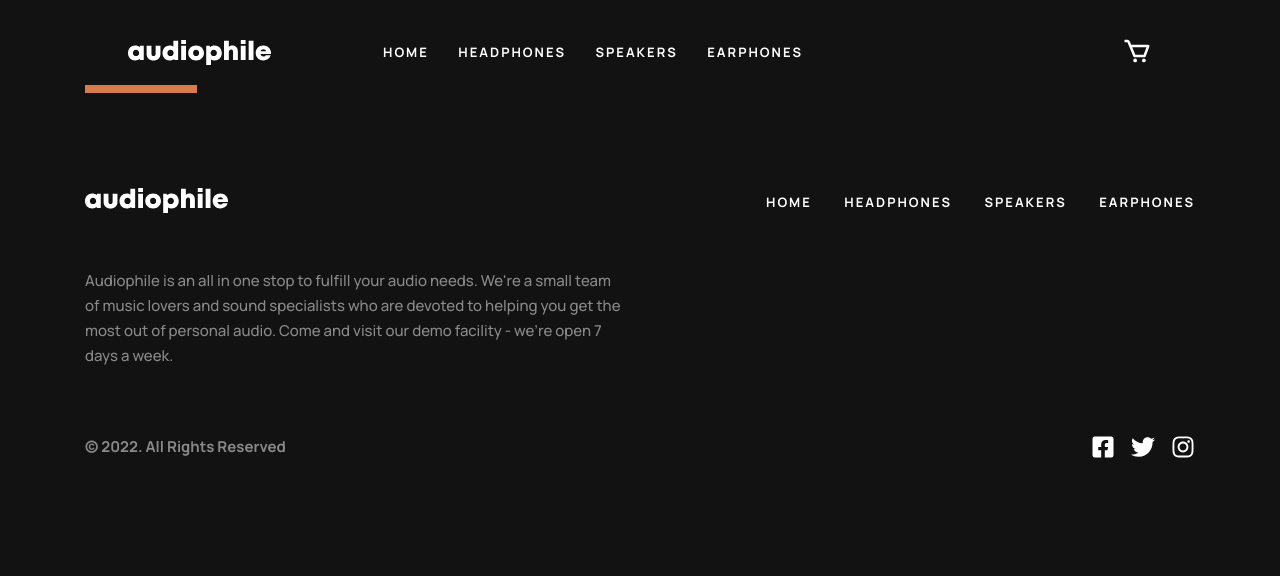
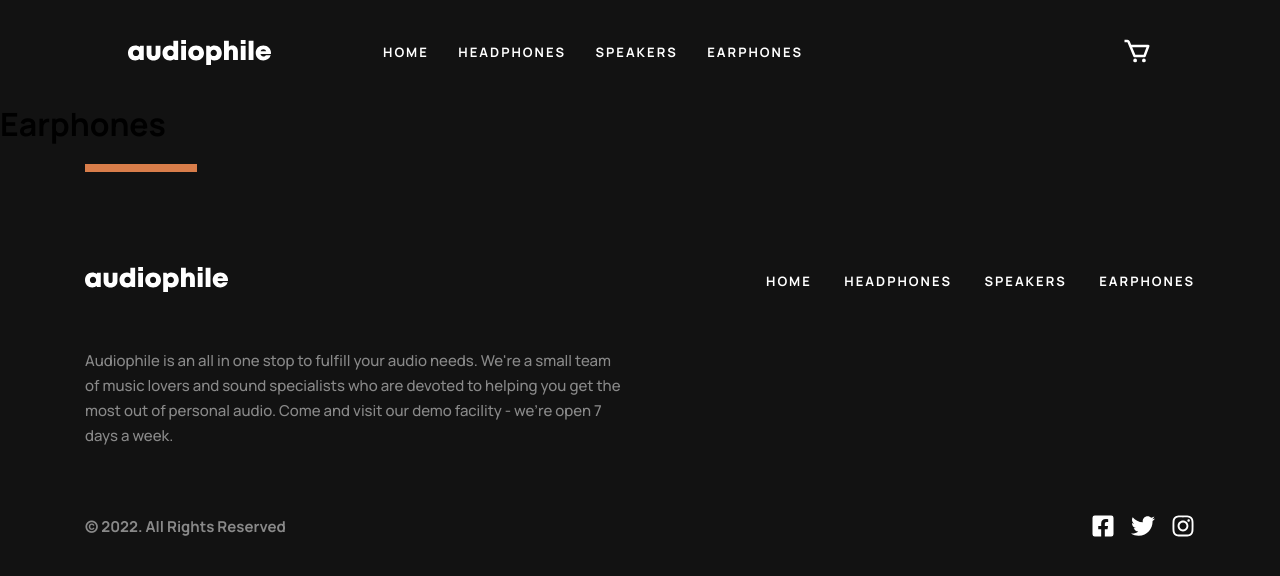
Before and after one commit to Oyinbayode/audiophile, a React (Create React App) app: page /categories/Earphones in a window 1280 px wide. Shown: the top 576 px of the page. Built offline with nearby package versions, Linux system fonts and the light colour scheme; no server answers.

Commit message:
Set up Params to mat route

```diff
--- a/src/App.js
+++ b/src/App.js
@@ -3,7 +3,7 @@ import "normalize.css";
 import { BrowserRouter as Router, Routes, Route } from "react-router-dom";
 import styled from "styled-components";
 import GlobalStyle from "./globalStyles";
-import Homepage from "./pages/HomePage/Homepage";
+import { HomePage, CategoryPage } from "./pages";
 import { Footer, NavBar } from "./components";
 import { useDispatch, useSelector } from "react-redux";
 import { fetchProductData } from "./redux/slices/ProductsSlice";
@@ -24,7 +24,8 @@ function App() {
       <Router>
         <NavBar />
         <Routes>
-          <Route path="/" element={<Homepage />} />
+          <Route path="/" element={<HomePage />} />
+          <Route path="/categories/:category" element={<CategoryPage />} />
         </Routes>
         <Footer />
       </Router>
--- a/src/components/ShopNow/Cards.json
+++ b/src/components/ShopNow/Cards.json
@@ -3,17 +3,20 @@
     {
       "image": "/images/headphones.svg",
       "title": "headphones",
-      "id": 1
+      "id": 1,
+      "to": "/categories/Headphones"
     },
     {
       "image": "/images/Speakers.svg",
       "title": "speakers",
-      "id": 2
+      "id": 2,
+      "to": "/categories/Speakers"
     },
     {
       "image": "/images/Earphones.svg",
       "title": "earphones",
-      "id": 3
+      "id": 3,
+      "to": "/categories/Earphones"
     }
   ]
 }
--- a/src/components/ShopNow/index.jsx
+++ b/src/components/ShopNow/index.jsx
@@ -21,7 +21,7 @@ const ShopNow = () => {
             <CardImage src={`${item.image}`} />
           </CardImageDiv>
           <CardTitle>{item.title}</CardTitle>
-          <CardBtnLink to="/">
+          <CardBtnLink to={item.to}>
             <p>shop</p>
             <RightArrow />
           </CardBtnLink>
--- /dev/null
+++ b/src/pages/CategoryPage/Category.js
@@ -0,0 +1,5 @@
+import styled from "styled-components/macro";
+
+export const CategoryPageContainer = styled.div``;
+
+export const CategoryPageHeader = styled.h1``;
--- /dev/null
+++ b/src/pages/CategoryPage/index.jsx
@@ -0,0 +1,28 @@
+import React from "react";
+import { useSelector } from "react-redux";
+import { useParams } from "react-router-dom";
+import { CategoryPageContainer, CategoryPageHeader } from "./Category.js";
+
+const CategoryPage = () => {
+  const Products = useSelector((state) => state.Data.ProductData);
+  console.log(Products);
+
+  const Params = useParams();
+
+  const CategoryData =
+    Products.length !== 0
+      ? Products.filter((item) => {
+          return item.Category === Params.category;
+        })
+      : null;
+
+  console.log(CategoryData);
+
+  return (
+    <CategoryPageContainer>
+      <CategoryPageHeader>{Params.category}</CategoryPageHeader>
+    </CategoryPageContainer>
+  );
+};
+
+export default CategoryPage;
--- /dev/null
+++ b/src/pages/index.js
@@ -0,0 +1,2 @@
+export { default as HomePage } from "./HomePage";
+export { default as CategoryPage } from "./CategoryPage";
```
Also changed, not shown: src/pages/HomePage/index.jsx (renamed from src/pages/HomePage/Homepage.jsx).
